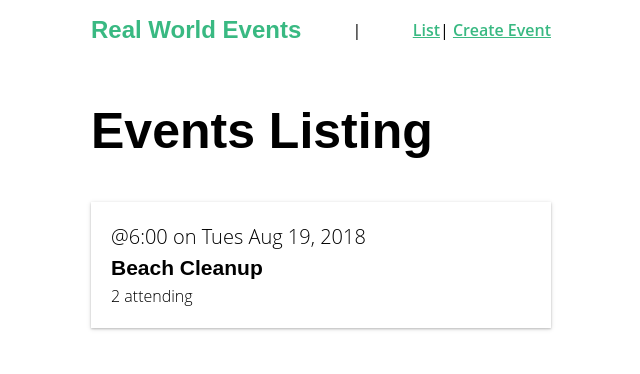
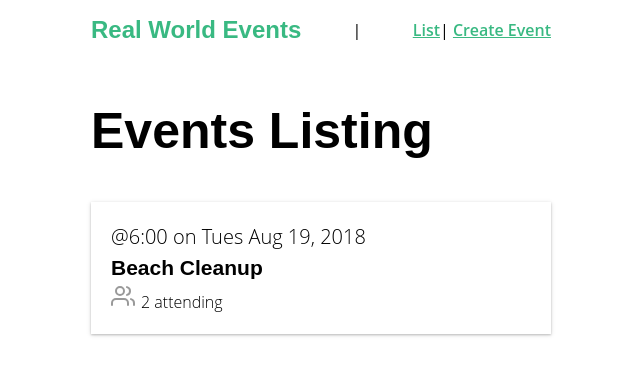
Before and after one commit to littlefish317/real-world-vue, a Vue app: page / in a window 1280 px wide. Shown: the top 374 px of the page, without its empty margins (319-959 px from the left). Built offline with nearby package versions, Linux system fonts and the light colour scheme.

Commit message:
KU add global components

```diff
--- a/package.json
+++ b/package.json
@@ -8,6 +8,7 @@
     "lint": "vue-cli-service lint"
   },
   "dependencies": {
+    "loadash": "^1.0.0",
     "node-sass": "^4.11.0",
     "sass-loader": "^7.1.0",
     "vue": "^2.6.6",
--- /dev/null
+++ b/src/components/BaseIcon.vue
@@ -0,0 +1,41 @@
+<template>
+  <div class="icon-wrapper">
+    <svg class="icon" :width="width" :height="height">
+      <use v-bind="{'xlink:href':'/feather-sprite.svg#'+name}"></use>
+    </svg>
+  </div>
+</template>
+
+<script>
+export default {
+  props: {
+    name: String,
+    width: {
+      type: [Number, String],
+      default: 24
+    },
+    height: {
+      type: [Number, String],
+      default: 24
+    }
+  }
+}
+</script>
+
+ <style scoped>
+.icon-wrapper {
+  display: inline-flex;
+  align-items: center;
+  color: rgba(0, 0, 0, 0.4);
+  font-size: 1rem;
+  font-weight: 600;
+}
+.icon {
+  stroke: currentColor;
+  stroke-width: 2;
+  stroke-linecap: round;
+  stroke-linejoin: round;
+  fill: none;
+  margin-right: 6px;
+}
+</style>
--- a/src/components/EventCard.vue
+++ b/src/components/EventCard.vue
@@ -1,11 +1,9 @@
 <template>
-  <router-link
-    class="event-link"
-    :to="{ name: 'event-show', params: { id: '1' } }"
-  >
+  <router-link class="event-link" :to="{ name: 'event-show', params: { id: '1' } }">
     <div class="event-card -shadow">
       <span class="eyebrow">@{{ event.time }} on {{ event.date }}</span>
       <h4 class="title">{{ event.title }}</h4>
+      <BaseIcon name="users"/>
       <span>{{ event.attendees.length }} attending</span>
     </div>
   </router-link>
--- a/src/main.js
+++ b/src/main.js
@@ -1,12 +1,31 @@
-import Vue from "vue";
-import App from "./App.vue";
-import router from "./router";
-import store from "./store";
+import Vue from 'vue'
+import App from './App.vue'
+import router from './router'
+import store from './store'
 
-Vue.config.productionTip = false;
+import upperFirst from 'lodash/upperFirst'
+import camelCase from 'lodash/camelCase'
+
+const requireComponent = require.context(
+  './components',
+  false,
+  /Base[A-Z]\w+\.(vue|js)$/
+)
+
+requireComponent.keys().forEach(fileName => {
+  const componentConfig = requireComponent(fileName)
+
+  const componentName = upperFirst(
+    camelCase(fileName.replace(/^\.\/(.*)\.\w+$/, '$1'))
+  )
+
+  Vue.component(componentName, componentConfig.default || componentConfig)
+})
+
+Vue.config.productionTip = false
 
 new Vue({
   router,
   store,
   render: h => h(App)
-}).$mount("#app");
+}).$mount('#app')
--- a/src/views/EventList.vue
+++ b/src/views/EventList.vue
@@ -2,6 +2,7 @@
   <div>
     <h1>Events Listing</h1>
     <EventCard />
+    <BaseIcon />
   </div>
 </template>
 
```
Also changed, not shown: public/feather-sprite.svg (added), 1 other file (tests, documents, lock files or other folders).
